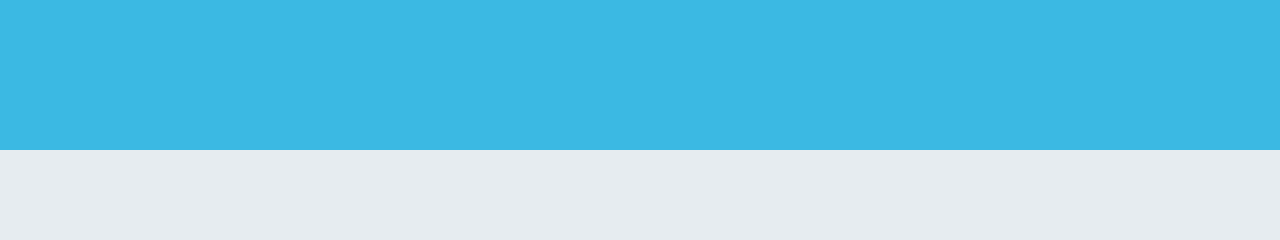
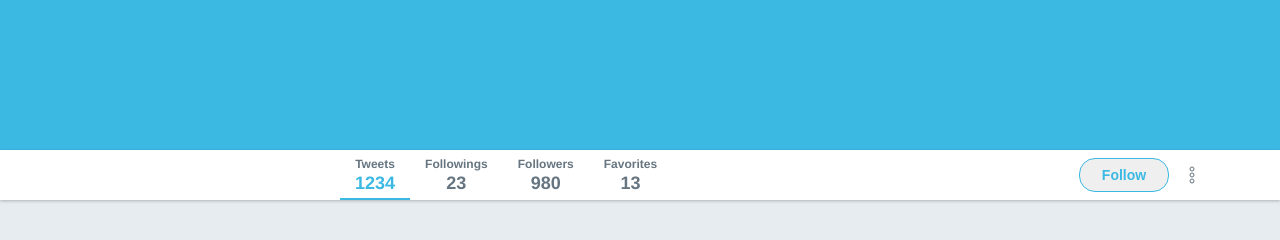
Before and after one commit to luiz-doreto/FlexBox-Examples, a plain HTML site: page index.html in a window 1280 px wide. Shown: the part 276-516 px from the top of the page. Drawn offline with Linux system fonts and the light colour scheme.

Commit message:
Creating actions bar

```diff
--- a/index.html
+++ b/index.html
@@ -26,8 +26,36 @@
             </div>
         </div>
     </header>
+
     <div class="banner">
         <h1>Doreto's Twitter</h1>
     </div>
+
+    <div class="bar">
+        <div class="content">
+            <ul>
+                <li class="active">
+                    <span>Tweets</span>
+                    <strong>1234</strong>
+                </li>
+                <li>
+                    <span>Followings</span>
+                    <strong>23</strong>
+                </li>
+                <li>
+                    <span>Followers</span>
+                    <strong>980</strong>
+                </li>
+                <li>
+                    <span>Favorites</span>
+                    <strong>13</strong>
+                </li>
+            </ul>
+            <div class="actions">
+                <button type="button">Follow</button>
+                <img src="/images/more.svg" alt="More">
+            </div>
+        </div>
+    </div>
 </body>
 </html>
--- a/style.css
+++ b/style.css
@@ -108,3 +108,80 @@ div.banner {
 
     color: #fff;
 }
+
+div.bar {
+    height: 50px;
+    background: #fff;
+    box-shadow: 0 1px 3px rgba(0, 0, 0, .25);
+}
+
+div.bar .content {
+    display: flex;
+    justify-content: space-between;
+    align-items: center;
+    padding-left: 285px;
+    height: 100%;
+}
+
+div.bar .content ul {
+    display: flex;
+    list-style: none;
+    height: 100%;
+}
+
+div.bar .content ul li {
+    display: flex;
+    flex-direction: column;
+    align-items: center;
+    justify-content: center;
+    padding: 0 15px;
+    position: relative;
+}
+
+div.bar .content ul li.active::after {
+    content: '';
+    width: 100%;
+    height: 2px;
+    position: absolute;
+    bottom: 0;
+    left: 0;
+    background: #3bb9e3;
+}
+
+div.bar .content ul li span {
+    color: #667580;
+    font-size: 12px;
+    font-weight: bold;
+}
+
+div.bar .content ul li strong {
+    color: #667580;
+    font-size: 18px;
+    font-weight: bold;
+    margin-top: 2px;
+}
+
+div.bar .content ul li.active strong {
+    color: #3bb9e3;
+}
+
+div.bar .content .actions {
+    display: flex;
+}
+
+div.bar .content .actions button {
+    height: 34px;
+
+    display: flex;
+    align-items: center;
+    justify-content: center;
+
+    width: 90px;
+    font-weight: bold;
+    font-size: 14px;
+    color: #3bb9e3;
+    border: 1px solid #3bb9e3;
+    border-radius: 16px;
+
+    margin-right: 20px;
+}
```
